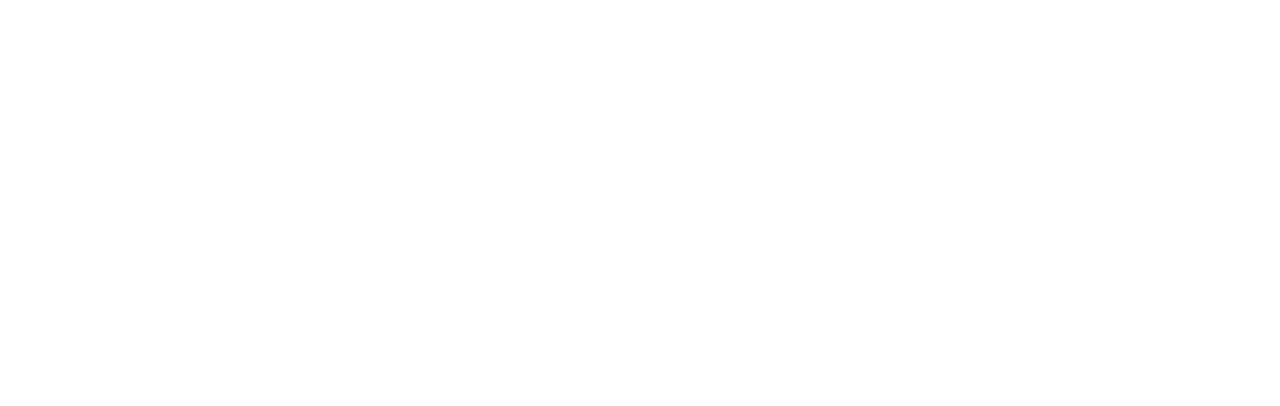
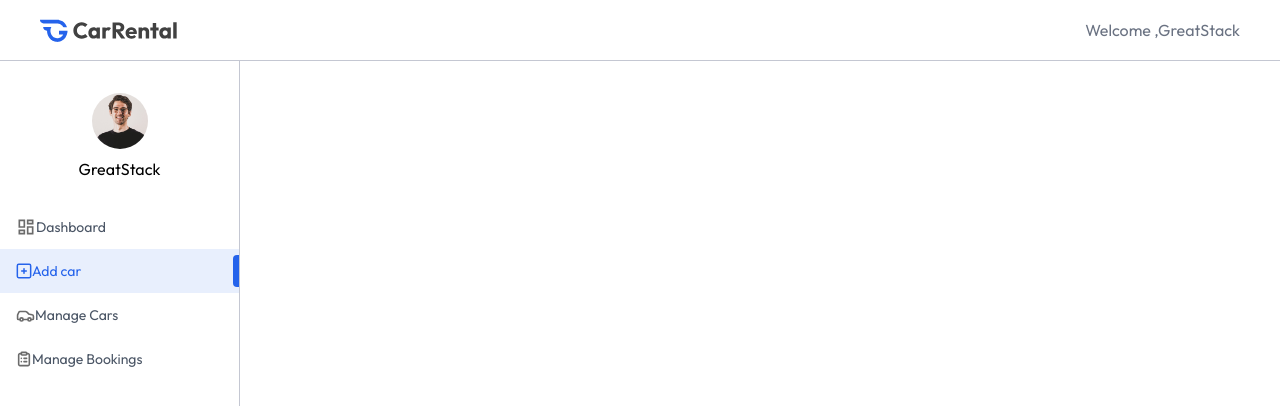
Before and after one commit to hiten8499/Car-Rental-System, a React (Vite) app in the folder client/: page /owner/add-car in a window 1280 px wide. Before the commit this address had no page. Shown: the top 406 px of the page. Built offline with nearby package versions, Linux system fonts and the light colour scheme.

Commit message:
Owner Dashboard and necessary pages and components added to the owner module

```diff
--- a/client/src/App.jsx
+++ b/client/src/App.jsx
@@ -6,6 +6,11 @@
 import Cars from './pages/Cars'
 import MyBookings from './pages/MyBookings'
 import Footer from './components/Footer'
+import Layout from './pages/owner/Layout'
+import Dashboard from './pages/owner/Dashboard'
+import AddCar from './pages/owner/AddCar'
+import ManageCars from './pages/owner/ManageCars'
+import ManageBookings from './pages/owner/ManageBookings'
 
 const App = () => {
   const [showLogin, setShowLogin]=useState(false)
@@ -15,11 +20,23 @@
       { !isOwnerPath && <Navbar setShowLogin={setShowLogin} />}
 
        <Routes>
-            <Route path='/' element={<Home/>} />
-            <Route path='/car-details/:id' element={<CarDetails/>} />
-            <Route path='/cars' element={<Cars/>} />
-            <Route path='/my-bookings' element={<MyBookings/>} />
-       </Routes>
+  {/* Public Routes */}
+  <Route path='/' element={<Home />} />
+  <Route path='/home' element={<Home />} />
+  <Route path='/car-details/:id' element={<CarDetails />} />
+  <Route path='/cars' element={<Cars />} />
+  <Route path='/my-bookings' element={<MyBookings />} />
+
+  {/* Owner Routes (NESTED) */}
+  <Route path='/owner' element={<Layout />}>
+      <Route index element={<Dashboard />} />
+      <Route path='add-car' element={<AddCar />} />
+      <Route path='manage-car' element={<ManageCars />} />
+      <Route path='manage-bookings' element={<ManageBookings />} />
+  </Route>
+</Routes>
+
+
        {!isOwnerPath && <Footer/>}
 
     </>
--- /dev/null
+++ b/client/src/components/owner/NavbarOwner.jsx
@@ -0,0 +1,19 @@
+import React from 'react'
+import { assets, dummyUserData } from '../../assets/assets'
+import { Link } from 'react-router-dom';
+
+const NavbarOwner = () => {
+    const user=dummyUserData;
+
+  return (
+    <div className='flex items-center justify-between px-6 md:px-10 py-4 text-gray-500
+     border-b border-borderColor relative transition-all '>
+       <Link to='/'>
+        <img src={assets.logo} className='h-7' alt="" />
+       </Link>
+       <p>Welcome ,{user.name || "Owner"} </p>
+    </div>
+  )
+}
+
+export default NavbarOwner
--- /dev/null
+++ b/client/src/components/owner/Sidebar.jsx
@@ -0,0 +1,60 @@
+import React from 'react'
+import { assets, dummyUserData, ownerMenuLinks } from '../../assets/assets'
+import { NavLink, useLocation } from 'react-router-dom';
+
+const Sidebar = () => {
+    const user=dummyUserData;
+    const location=useLocation();
+    const [image,setImage]=React.useState('');
+    const updateImage= async ()=>{
+        user.image=URL.createObjectURL(image)
+        setImage('');
+
+    }
+  return (
+    <div className='relative min-h-screen md:flex flex-col items-center pt-8
+     max-w-13 md:max-w-60 w-full border-r border-borderColor text-sm'>
+
+        <div className='group relative'>
+            <label htmlFor="image">
+                <img className='h-9 md:h-14 w-9 md:w-14 rounded-full mx-auto' src={image ? URL.createObjectURL(image):user?.image ||
+             "https://unsplash.com/photos/mens-blue-and-white-button-up-collared-top-DItYlc26zVI"} alt="" />
+
+               <input type="file" id='image' accept='image/*' hidden onChange={e=>
+                setImage(e.target.files[0])}/>
+
+                <div className='absolute hidden top-0 right-0 left-0 bottom-0
+                 bg-black/10 rounded-full group-hover:flex items:center justify-center
+                 cursor-pointer'>
+
+                    <img src={assets.edit_icon} alt="" />
+
+                </div>
+            </label>
+        </div>
+
+        {image && (
+            <button className='absolute top-0 right-0 flex p-2 gap-1 bg-primary/10
+            text-primary cursor-pointer' onClick={updateImage}>
+                 Save <img src={assets.check_icon} width={13} alt="" /> </button>
+        )}
+        <p className='mt-2 text-base max-md:hidden'> {user?.name} </p>
+
+        <div className='w-full'>
+            {ownerMenuLinks.map((link,index)=>(
+                <NavLink key={index} to={link.path} className={`relative flex items-center gap02 w-full py-3 pl-4 first:mt-6
+                ${link.path === location.pathname ? 'bg-primary/10 text-primary': 'text-gray-600'}`} >
+                    <img src={link.path === location.pathname ? link.coloredIcon :link.icon } alt="carIcon" />
+
+                    <span className='max-md:hidden'>{link.name}</span>
+                    <div className={`${link.path === location.pathname && 'bg-primary'}
+                    w-1.5 h-8 rounded-l right-0 absolute`}></div>
+                </NavLink>
+            ))}
+        </div>
+
+    </div>
+  )
+}
+
+export default Sidebar
--- /dev/null
+++ b/client/src/components/owner/Title.jsx
@@ -0,0 +1,13 @@
+import React from 'react'
+
+const Title = ( {title,subTitle}) => {
+  return (
+    <>
+       <h1 className='font-medium text-3xl'>{title}</h1>
+       <p className='text-sm md:text-base text-gray-500/90 mt-2
+        max-w-156'> {subTitle} </p>
+    </>
+  )
+}
+
+export default Title
--- /dev/null
+++ b/client/src/pages/owner/AddCar.jsx
@@ -0,0 +1,11 @@
+import React from 'react'
+
+const AddCar = () => {
+  return (
+    <div>
+
+    </div>
+  )
+}
+
+export default AddCar
--- /dev/null
+++ b/client/src/pages/owner/Dashboard.jsx
@@ -0,0 +1,11 @@
+import React from 'react'
+
+const Dashboard = () => {
+  return (
+    <div>
+
+    </div>
+  )
+}
+
+export default Dashboard
--- /dev/null
+++ b/client/src/pages/owner/Layout.jsx
@@ -0,0 +1,18 @@
+import React from 'react'
+import NavbarOwner from '../../components/owner/NavbarOwner'
+import Sidebar from '../../components/owner/Sidebar'
+import { Outlet } from 'react-router-dom'
+
+const Layout = () => {
+  return (
+    <div className='flex flex-col'>
+       <NavbarOwner />
+        <div className='flex'>
+            <Sidebar />
+            <Outlet />
+        </div>
+    </div>
+  )
+}
+
+export default Layout
--- /dev/null
+++ b/client/src/pages/owner/ManageBookings.jsx
@@ -0,0 +1,11 @@
+import React from 'react'
+
+const ManageBookings = () => {
+  return (
+    <div>
+
+    </div>
+  )
+}
+
+export default ManageBookings
--- /dev/null
+++ b/client/src/pages/owner/ManageCars.jsx
@@ -0,0 +1,11 @@
+import React from 'react'
+
+const ManageCars = () => {
+  return (
+    <div>
+
+    </div>
+  )
+}
+
+export default ManageCars
```
